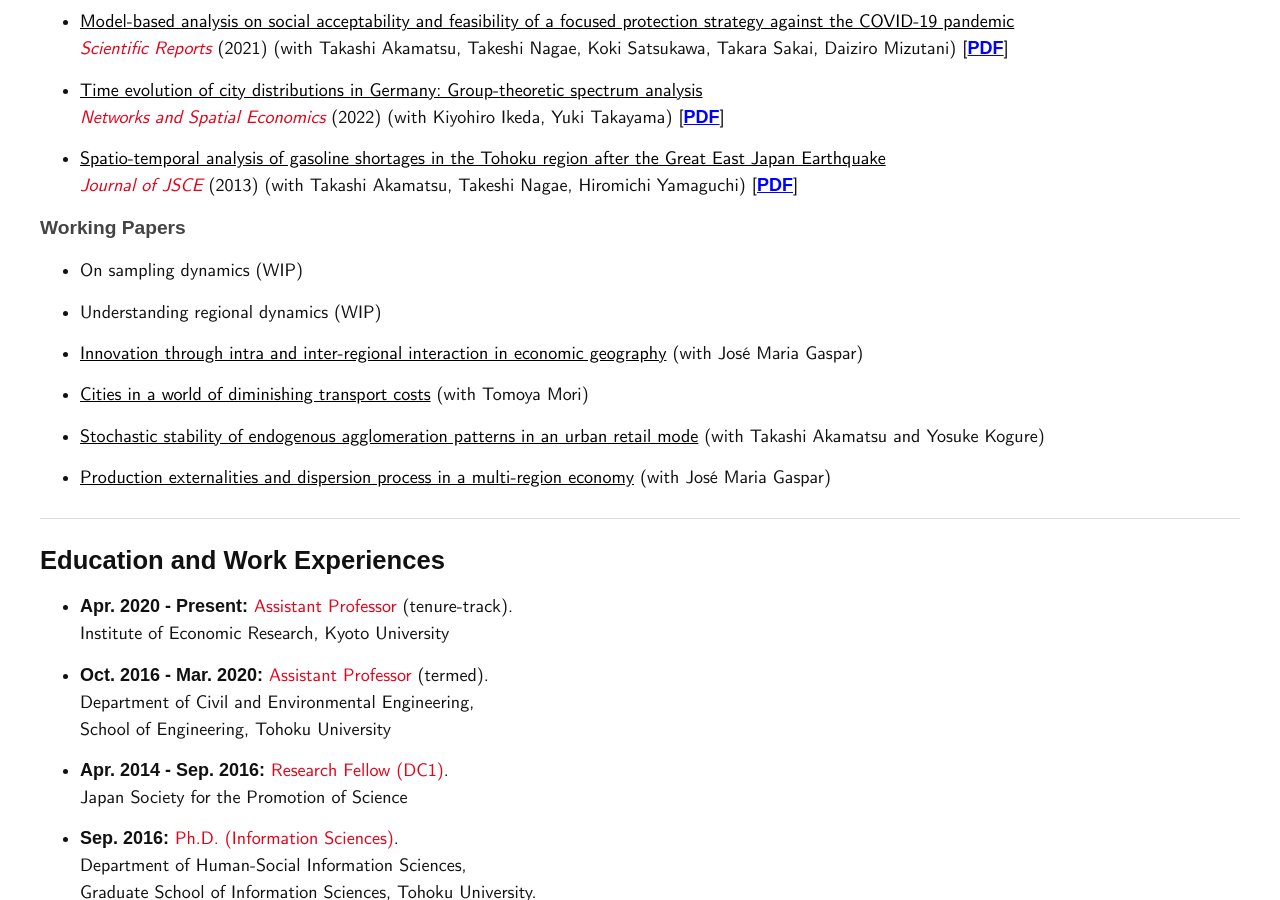
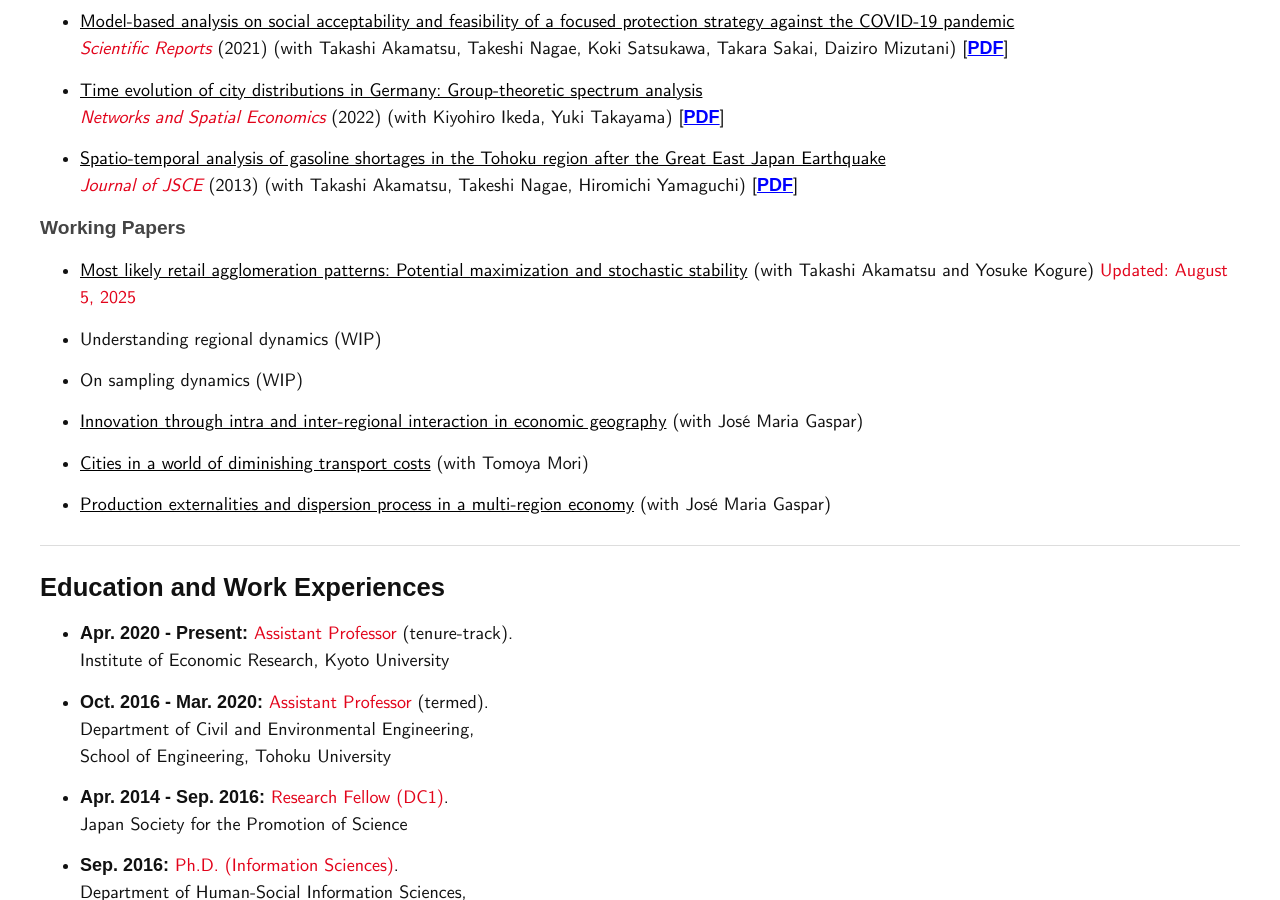
Before and after one commit to mino-osawa/mino-osawa.github.io, a Jekyll site: the page built from index.markdown, in a window 1280 px wide and 900 px high, scrolled down 1208 px. Built offline with Jekyll 4.4.1, drawn with Linux system fonts in a browser that asks for light colours; some web fonts are replaced.

Commit message:
update preprint

```diff
--- a/index.markdown
+++ b/index.markdown
@@ -54,13 +54,14 @@ Ordered by my preference. Please see <a href="https://scholar.google.co.jp/citat
 <h3>Working Papers</h3>
 
 <ul class="ref-list">
+<li><a href="https://arxiv.org/abs/2011.06778">Most likely retail agglomeration patterns: Potential maximization and stochastic stability</a>  (with Takashi Akamatsu and Yosuke Kogure) <span class="red-like">Updated: August 5, 2025</span></li>
+
+<li>Understanding regional dynamics (WIP)</li>
 <li>On sampling dynamics (WIP)</li>
-<li>Understanding regional dynamics (WIP)</li>
 <li><a href="https://arxiv.org/abs/2212.14475">Innovation through intra and inter-regional interaction in economic geography</a> (with José Maria Gaspar)</li>
 
 <li><a href="https://arxiv.org/abs/2012.12503">Cities in a world of diminishing transport costs</a> (with Tomoya Mori)</li>
 
-<li><a href="https://arxiv.org/abs/2011.06778">Stochastic stability of endogenous agglomeration patterns in an urban retail mode</a>  (with Takashi Akamatsu and Yosuke Kogure)</li>
 
 <li><a href="https://arxiv.org/abs/2001.05095">Production externalities and dispersion process in a multi-region economy</a> (with José Maria Gaspar)</li>
 </ul>
```
